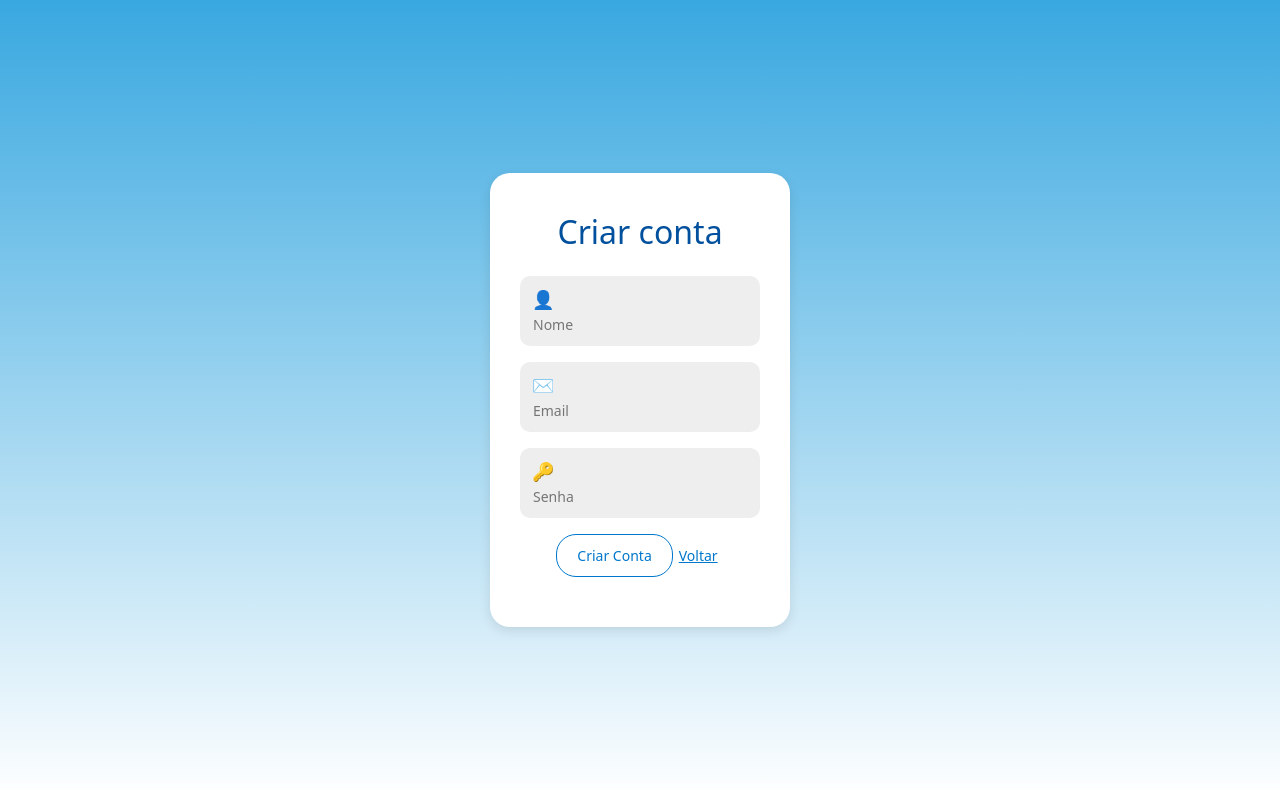
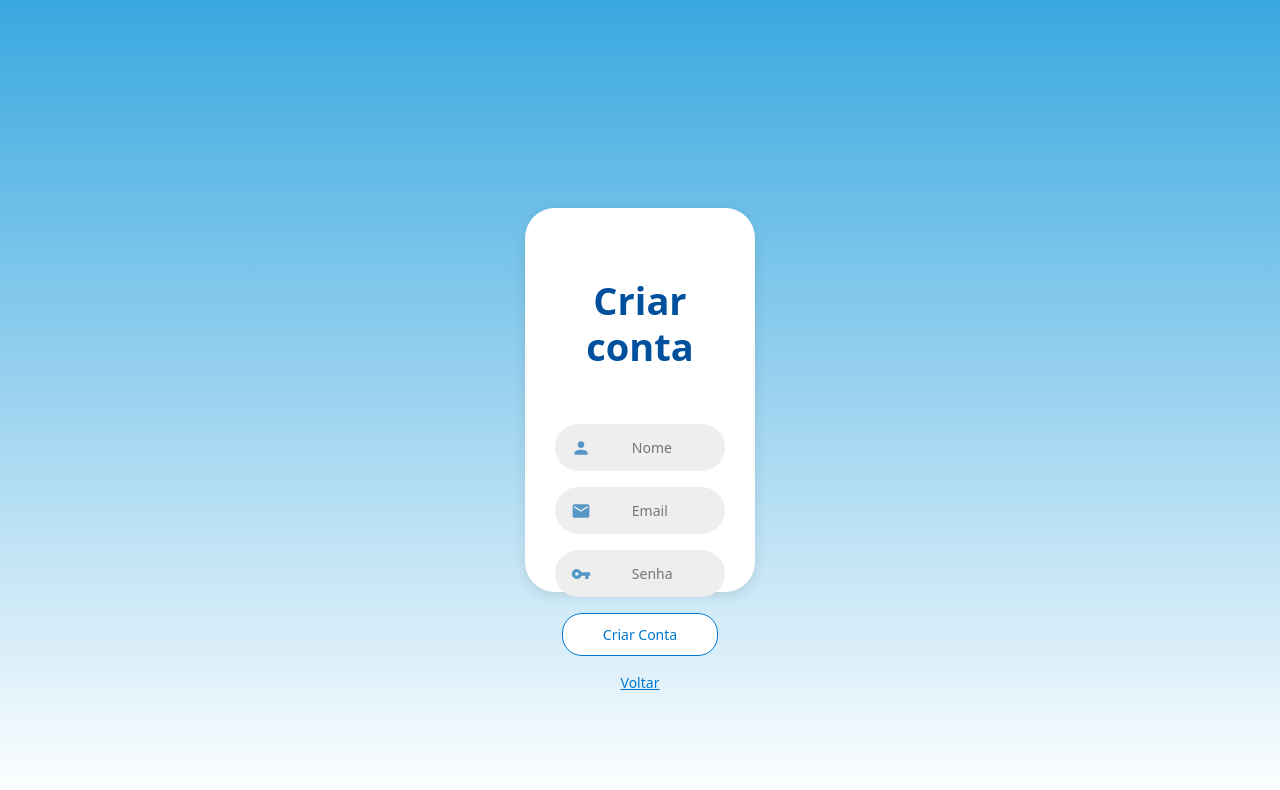
Before and after one commit to jhiy2004/graph-front, a React (Create React App) app: page /register in a window 1280 px wide. Shown: the top 790 px of the page. Built offline with nearby package versions, Linux system fonts and the light colour scheme.

Commit message:
Tela de login e registro finalizadas, e adicionado css modules

```diff
--- a/package.json
+++ b/package.json
@@ -13,6 +13,7 @@
     "react-dom": "^19.1.0",
     "react-router-dom": "^7.5.3",
     "react-scripts": "5.0.1",
+    "sass": "^1.87.0",
     "web-vitals": "^2.1.4"
   },
   "scripts": {
--- /dev/null
+++ b/src/assets/icons/EmailIcon/EmailIcon.js
@@ -0,0 +1,21 @@
+import React from "react";
+
+function EmailIcon() {
+  return (
+    <svg
+      width="33"
+      height="33"
+      viewBox="0 0 33 33"
+      fill="none"
+      xmlns="http://www.w3.org/2000/svg"
+    >
+      <path
+        d="M27.5 5.5H5.5C3.9875 5.5 2.76375 6.7375 2.76375 8.25L2.75 24.75C2.75 26.2625 3.9875 27.5 5.5 27.5H27.5C29.0125 27.5 30.25 26.2625 30.25 24.75V8.25C30.25 6.7375 29.0125 5.5 27.5 5.5ZM27.5 11L16.5 17.875L5.5 11V8.25L16.5 15.125L27.5 8.25V11Z"
+        fill="#1672B5"
+        fillOpacity="0.7"
+      />
+    </svg>
+  );
+}
+
+export default EmailIcon;
--- /dev/null
+++ b/src/assets/icons/KeyIcon/KeyIcon.js
@@ -0,0 +1,21 @@
+import React from "react";
+
+function KeyIcon() {
+  return (
+    <svg
+      width="33"
+      height="33"
+      viewBox="0 0 33 33"
+      fill="none"
+      xmlns="http://www.w3.org/2000/svg"
+    >
+      <path
+        d="M23.375 19.25H17.4061C16.7574 21.0849 15.4809 22.6313 13.8023 23.616C12.1237 24.6007 10.151 24.9603 8.23284 24.6312C6.31473 24.3021 4.57471 23.3055 3.32032 21.8176C2.06592 20.3296 1.37793 18.4462 1.37793 16.5C1.37793 14.5539 2.06592 12.6704 3.32032 11.1825C4.57471 9.69451 6.31473 8.69792 8.23284 8.36883C10.151 8.03973 12.1237 8.39932 13.8023 9.38403C15.4809 10.3687 16.7574 11.9152 17.4061 13.75H31.625V19.25H28.875V24.75H23.375V19.25ZM9.62498 19.25C10.3543 19.25 11.0538 18.9603 11.5695 18.4446C12.0852 17.9288 12.375 17.2294 12.375 16.5C12.375 15.7707 12.0852 15.0712 11.5695 14.5555C11.0538 14.0397 10.3543 13.75 9.62498 13.75C8.89563 13.75 8.19616 14.0397 7.68044 14.5555C7.16471 15.0712 6.87498 15.7707 6.87498 16.5C6.87498 17.2294 7.16471 17.9288 7.68044 18.4446C8.19616 18.9603 8.89563 19.25 9.62498 19.25Z"
+        fill="#1672B5"
+        fill-opacity="0.7"
+      />
+    </svg>
+  );
+}
+
+export default KeyIcon;
--- /dev/null
+++ b/src/assets/icons/NameIcon/NameIcon.js
@@ -0,0 +1,21 @@
+import React from "react";
+
+function NameIcon() {
+  return (
+    <svg
+      width="33"
+      height="33"
+      viewBox="0 0 33 33"
+      fill="none"
+      xmlns="http://www.w3.org/2000/svg"
+    >
+      <path
+        d="M16.5 5.5C17.9587 5.5 19.3576 6.07946 20.3891 7.11091C21.4205 8.14236 22 9.54131 22 11C22 12.4587 21.4205 13.8576 20.3891 14.8891C19.3576 15.9205 17.9587 16.5 16.5 16.5C15.0413 16.5 13.6424 15.9205 12.6109 14.8891C11.5795 13.8576 11 12.4587 11 11C11 9.54131 11.5795 8.14236 12.6109 7.11091C13.6424 6.07946 15.0413 5.5 16.5 5.5ZM16.5 19.25C22.5775 19.25 27.5 21.7113 27.5 24.75V27.5H5.5V24.75C5.5 21.7113 10.4225 19.25 16.5 19.25Z"
+        fill="#1672B5"
+        fill-opacity="0.7"
+      />
+    </svg>
+  );
+}
+
+export default NameIcon;
--- a/src/components/LoginForm/LoginForm.js
+++ b/src/components/LoginForm/LoginForm.js
@@ -1,5 +1,7 @@
 import { useNavigate } from "react-router-dom";
-import "./LoginForm.css";
+import EmailIcon from "../../assets/icons/EmailIcon/EmailIcon.js";
+import KeyIcon from "../../assets/icons/KeyIcon/KeyIcon.js";
+import styles from "./LoginForm.module.scss";
 
 function LoginForm() {
   const navigate = useNavigate();
@@ -7,25 +9,34 @@ function LoginForm() {
   const handleBack = () => navigate("/");
 
   return (
-    <div className="auth-container">
-      <div className="form-box">
-        <h2>Entrar</h2>
+    <div className={styles.authContainer}>
+      <div className={styles.formBox}>
+        <h2>
+          <strong>Entrar</strong>
+        </h2>
 
-        <div className="input-group">
-          <span className="icon">✉️</span>
+        <div className={styles.inputGroup}>
+          <span className={styles.icon}>
+            <EmailIcon />
+          </span>
           <input type="email" placeholder="Email" />
         </div>
 
-        <div className="input-group">
-          <span className="icon">🔑</span>
+        <div className={styles.inputGroup}>
+          <span className={styles.icon}>
+            <KeyIcon />
+          </span>
           <input type="password" placeholder="Senha" />
         </div>
 
-        <button className="primary-btn">Entrar</button>
-        <button className="link-btn">Recuperar Senha</button>
-        <button className="link-btn" onClick={handleBack}>
+        <button className={styles.primaryBtn}>Entrar</button>
+        <br></br>
+        <button className={styles.linkBtn}>Recuperar Senha</button>
+        <br></br>
+        <button className={styles.linkBtn} onClick={handleBack}>
           Voltar
         </button>
+        <br></br>
       </div>
     </div>
   );
--- a/src/components/LoginForm/LoginForm.css
+++ b/src/components/LoginForm/LoginForm.module.scss
@@ -1,4 +1,4 @@
-.auth-container {
+.authContainer {
   min-height: 100vh;
   background: linear-gradient(to bottom, #39a8e0, #ffffff);
   display: flex;
@@ -6,47 +6,62 @@
   justify-content: center;
 }
 
-.form-box {
+.formBox {
   background-color: white;
-  border-radius: 20px;
+  border-radius: 30px;
   padding: 40px 30px;
   box-shadow: 0 4px 12px rgba(0, 0, 0, 0.1);
-  width: 300px;
+  width: 18% !important;
+  height: 45%;
   text-align: center;
 }
 
-.form-box h2 {
+.formBox h2 {
   color: #00509d;
-  margin-bottom: 24px;
+  margin-top: 30px;
+  margin-bottom: 55px;
+  font-size: 38px;
 }
 
-.input-group {
+.inputGroup {
   display: flex;
   align-items: center;
   background-color: #eee;
-  border-radius: 10px;
-  padding: 10px 12px;
+  border-radius: 25px;
+  padding: 3px 10px;
   margin-bottom: 16px;
 }
 
-.input-group .icon {
-  margin-right: 8px;
-  font-size: 18px;
+.inputGroup .icon {
+  left: 12px;
+  padding: 6px;
+  border-radius: 6px;
+  display: flex;
+  align-items: center;
+  justify-content: center;
 }
 
-.input-group input {
-  border: none;
-  background: transparent;
-  outline: none;
-  width: 100%;
-  font-size: 14px;
+.inputGroup .icon svg {
+  width: 20px;
+  height: 20px;
 }
 
-.primary-btn {
+.inputGroup input {
+  width: 100%;
+  padding: 10px 12px 10px 35px;
+  border: none;
+  border-radius: 20px !important;
+  font-size: 14px;
+  outline: none;
+  color: #333;
+  background-color: transparent;
+}
+
+.primaryBtn {
   background-color: white;
   color: #0077cc;
   border: 1px solid #0077cc;
-  padding: 10px 20px;
+  padding: 10px 40px;
   border-radius: 20px;
   font-size: 14px;
   cursor: pointer;
@@ -54,11 +69,11 @@
   transition: 0.3s;
 }
 
-.primary-btn:hover {
+.primaryBtn:hover {
   background-color: #f0f8ff;
 }
 
-.link-btn {
+.linkBtn {
   background: none;
   border: none;
   color: #0077cc;
--- a/src/components/RegisterForm/RegisterForm.js
+++ b/src/components/RegisterForm/RegisterForm.js
@@ -1,5 +1,8 @@
 import { useNavigate } from "react-router-dom";
-import "./RegisterForm.css";
+import NameIcon from "../../assets/icons/NameIcon/NameIcon.js";
+import EmailIcon from "../../assets/icons/EmailIcon/EmailIcon.js";
+import KeyIcon from "../../assets/icons/KeyIcon/KeyIcon.js";
+import styles from "./RegisterForm.module.scss";
 
 function RegisterForm() {
   const navigate = useNavigate();
@@ -7,27 +10,36 @@ function RegisterForm() {
   const handleBack = () => navigate("/");
 
   return (
-    <div className="auth-container">
-      <div className="form-box">
-        <h2>Criar conta</h2>
+    <div className={styles.authContainer}>
+      <div className={styles.formBox}>
+        <h2>
+          <strong>Criar conta</strong>
+        </h2>
 
-        <div className="input-group">
-          <span className="icon">👤</span>
+        <div className={styles.inputGroup}>
+          <span className={styles.icon}>
+            <NameIcon />
+          </span>
           <input type="text" placeholder="Nome" />
         </div>
 
-        <div className="input-group">
-          <span className="icon">✉️</span>
+        <div className={styles.inputGroup}>
+          <span className={styles.icon}>
+            <EmailIcon />
+          </span>
           <input type="email" placeholder="Email" />
         </div>
 
-        <div className="input-group">
-          <span className="icon">🔑</span>
+        <div className={styles.inputGroup}>
+          <span className={styles.icon}>
+            <KeyIcon />
+          </span>
           <input type="password" placeholder="Senha" />
         </div>
 
-        <button className="primary-btn">Criar Conta</button>
-        <button className="link-btn" onClick={handleBack}>
+        <button className={styles.primaryBtn}>Criar Conta</button>
+        <br></br>
+        <button className={styles.linkBtn} onClick={handleBack}>
           Voltar
         </button>
       </div>
--- a/src/components/RegisterForm/RegisterForm.css
+++ b/src/components/RegisterForm/RegisterForm.module.scss
@@ -1,4 +1,4 @@
-.auth-container {
+.authContainer {
   min-height: 100vh;
   background: linear-gradient(to bottom, #39a8e0, #ffffff);
   display: flex;
@@ -6,47 +6,62 @@
   justify-content: center;
 }
 
-.form-box {
+.formBox {
   background-color: white;
-  border-radius: 20px;
+  border-radius: 30px;
   padding: 40px 30px;
   box-shadow: 0 4px 12px rgba(0, 0, 0, 0.1);
-  width: 300px;
+  width: 18% !important;
+  height: 48%;
   text-align: center;
 }
 
-.form-box h2 {
+.formBox h2 {
   color: #00509d;
-  margin-bottom: 24px;
+  margin-top: 30px;
+  margin-bottom: 55px;
+  font-size: 38px;
 }
 
-.input-group {
+.inputGroup {
   display: flex;
   align-items: center;
   background-color: #eee;
-  border-radius: 10px;
-  padding: 10px 12px;
+  border-radius: 25px;
+  padding: 3px 10px;
   margin-bottom: 16px;
 }
 
-.input-group .icon {
-  margin-right: 8px;
-  font-size: 18px;
+.inputGroup .icon {
+  left: 12px;
+  padding: 6px;
+  border-radius: 6px;
+  display: flex;
+  align-items: center;
+  justify-content: center;
 }
 
-.input-group input {
-  border: none;
-  background: transparent;
-  outline: none;
-  width: 100%;
-  font-size: 14px;
+.inputGroup .icon svg {
+  width: 20px;
+  height: 20px;
 }
 
-.primary-btn {
+.inputGroup input {
+  width: 100%;
+  padding: 10px 12px 10px 35px;
+  border: none;
+  border-radius: 20px !important;
+  font-size: 14px;
+  outline: none;
+  color: #333;
+  background-color: transparent;
+}
+
+.primaryBtn {
   background-color: white;
   color: #0077cc;
   border: 1px solid #0077cc;
-  padding: 10px 20px;
+  padding: 10px 40px;
   border-radius: 20px;
   font-size: 14px;
   cursor: pointer;
@@ -54,11 +69,11 @@
   transition: 0.3s;
 }
 
-.primary-btn:hover {
+.primaryBtn:hover {
   background-color: #f0f8ff;
 }
 
-.link-btn {
+.linkBtn {
   background: none;
   border: none;
   color: #0077cc;
```
Also changed, not shown: 1 other file (tests, documents, lock files or other folders).
